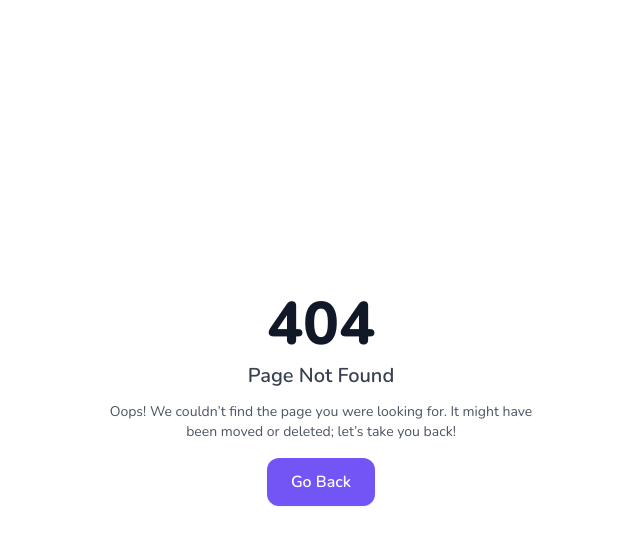
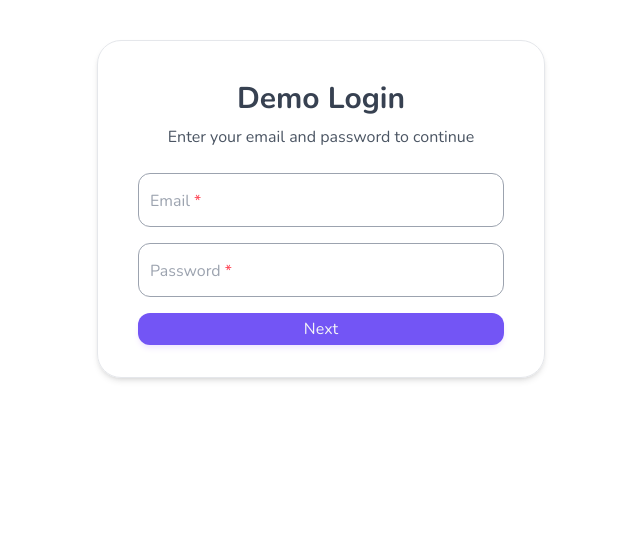
Before and after one commit to ArianMakiabadi/JobHop, a React (Vite) app: page /demo-login in a window 1280 px wide. Before the commit this address had no page. Shown: the top 544 px of the page, without its empty margins (319-959 px from the left). Built offline with nearby package versions, Linux system fonts and the light colour scheme.

Commit message:
Demo-login page added

```diff
--- a/src/App.jsx
+++ b/src/App.jsx
@@ -21,6 +21,7 @@ import PendingApproval from "./pages/PendingApproval";
 import { Home } from "./pages/Home/Home";
 import { LearnMore } from "./pages/LearnMore";
 import AdminLogin from "./features/authentication/AdminLogin";
+import DemoLogin from "./features/authentication/DemoLogin";
 import EditProfile from "./features/user/EditProfile";
 import Categories from "./pages/Categories";
 
@@ -40,6 +41,7 @@ function App() {
           <Route path="/unauthorized" element={<Unauthorized />}></Route>
           <Route path="/pending" element={<PendingApproval />}></Route>
           <Route path="/admin-login" element={<AdminLogin />}></Route>
+          <Route path="/demo-login" element={<DemoLogin />}></Route>
           <Route
             path="/employer"
             element={
--- /dev/null
+++ b/src/features/authentication/DemoLogin.jsx
@@ -0,0 +1,96 @@
+import { useMutation } from "@tanstack/react-query";
+import TextField from "../../UI/TextField";
+import { useNavigate } from "react-router-dom";
+import { demoLogin } from "../../services/authService";
+import { useForm } from "react-hook-form";
+import Loading from "../../UI/Loading";
+import toast from "react-hot-toast";
+
+function DemoLogin() {
+  const navigate = useNavigate();
+  const { isPending: isLogingIn, mutateAsync } = useMutation({
+    mutationFn: demoLogin,
+  });
+
+  const onSubmit = async (data) => {
+    const { email, password } = data;
+
+    try {
+      const { user, message } = await mutateAsync({ email, password });
+      toast.success(message);
+
+      const roleRoutes = {
+        EMPLOYER: "/employer",
+        FREELANCER: "/freelancer",
+        ADMIN: "/admin",
+      };
+      const route = roleRoutes[user.role];
+      if (route) navigate(route);
+    } catch (error) {
+      toast.error(error?.response?.data?.message);
+    }
+  };
+
+  const {
+    register,
+    handleSubmit,
+    formState: { errors },
+  } = useForm();
+
+  return (
+    <div className="container xl:max-w-screen-xl">
+      <div className="flex justify-center pt-10">
+        <div className="border shadow-md px-10 pb-8 pt-10 w-[28rem] mx-auto rounded-3xl">
+          <h2 className="font-bold text-secondary-700 text-3xl text-center pb-2">
+            Demo Login
+          </h2>
+          <p className="text-secondary-600 mb-6 text-center">
+            Enter your email and password to continue
+          </p>
+          <form className="space-y-4" onSubmit={handleSubmit(onSubmit)}>
+            <TextField
+              label="Email"
+              name="email"
+              register={register}
+              errors={errors}
+              required
+              validationSchema={{
+                required: "Enter your email.",
+                pattern: {
+                  value: /^[a-zA-Z0-9._%+-]+@[a-zA-Z0-9.-]+\.[a-zA-Z]{2,}$/,
+                  message: "Enter a valid email address.",
+                },
+              }}
+            />
+            <TextField
+              label="Password"
+              name="password"
+              type="password"
+              register={register}
+              errors={errors}
+              validationSchema={{
+                required: "Enter your password.",
+                minLength: {
+                  value: 8,
+                  message: "Password must be at least 8 characters long.",
+                },
+              }}
+              required
+            />
+            <div>
+              {isLogingIn ? (
+                <Loading />
+              ) : (
+                <button type="submit" className="btn btn--primary w-full">
+                  Next
+                </button>
+              )}
+            </div>
+          </form>
+        </div>
+      </div>
+    </div>
+  );
+}
+
+export default DemoLogin;
--- a/src/services/authService.js
+++ b/src/services/authService.js
@@ -10,6 +10,10 @@ export function checkOtp(data) {
 
 export function adminLogin(data) {
   return http.post("/user/admin-login", data).then(({ data }) => data.data);
+}
+
+export function demoLogin(data) {
+  return http.post("/user/demo-login", data).then(({ data }) => data.data);
 }
 
 export function completeProfile(data) {
```
